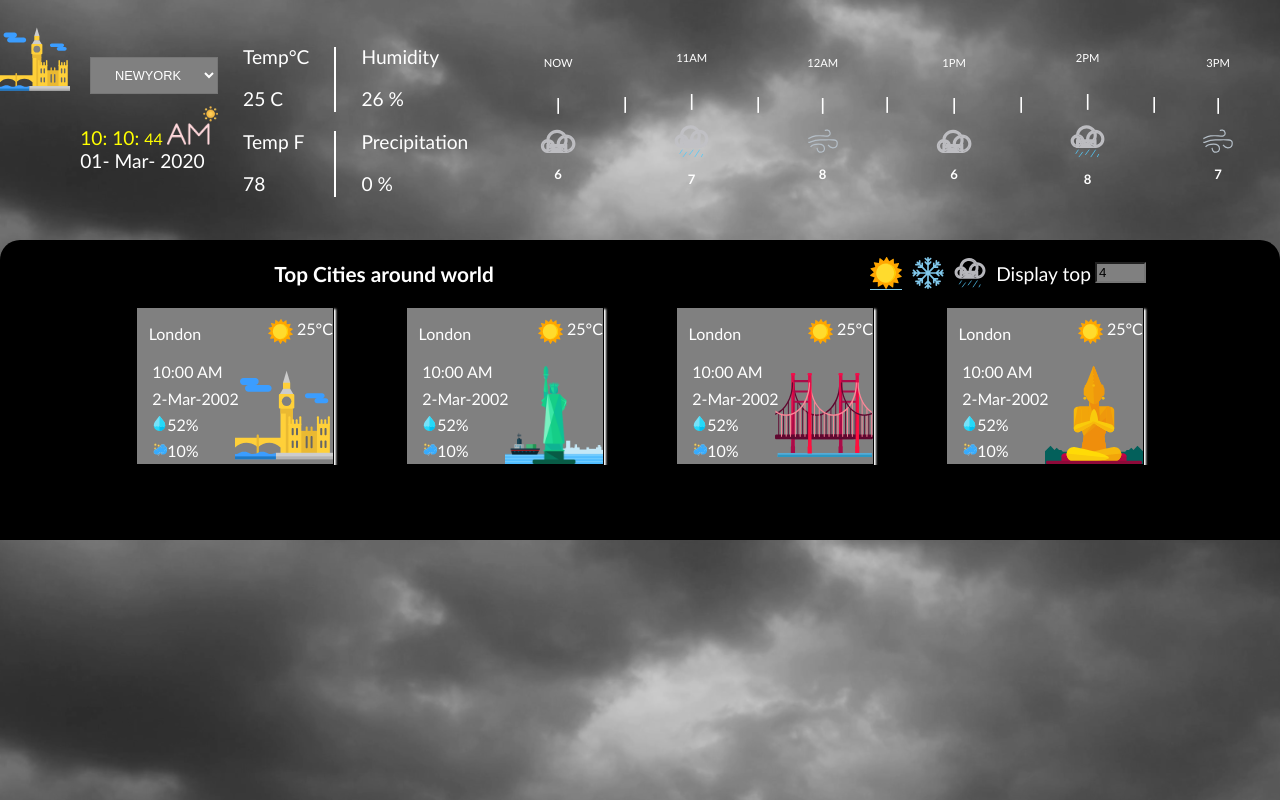
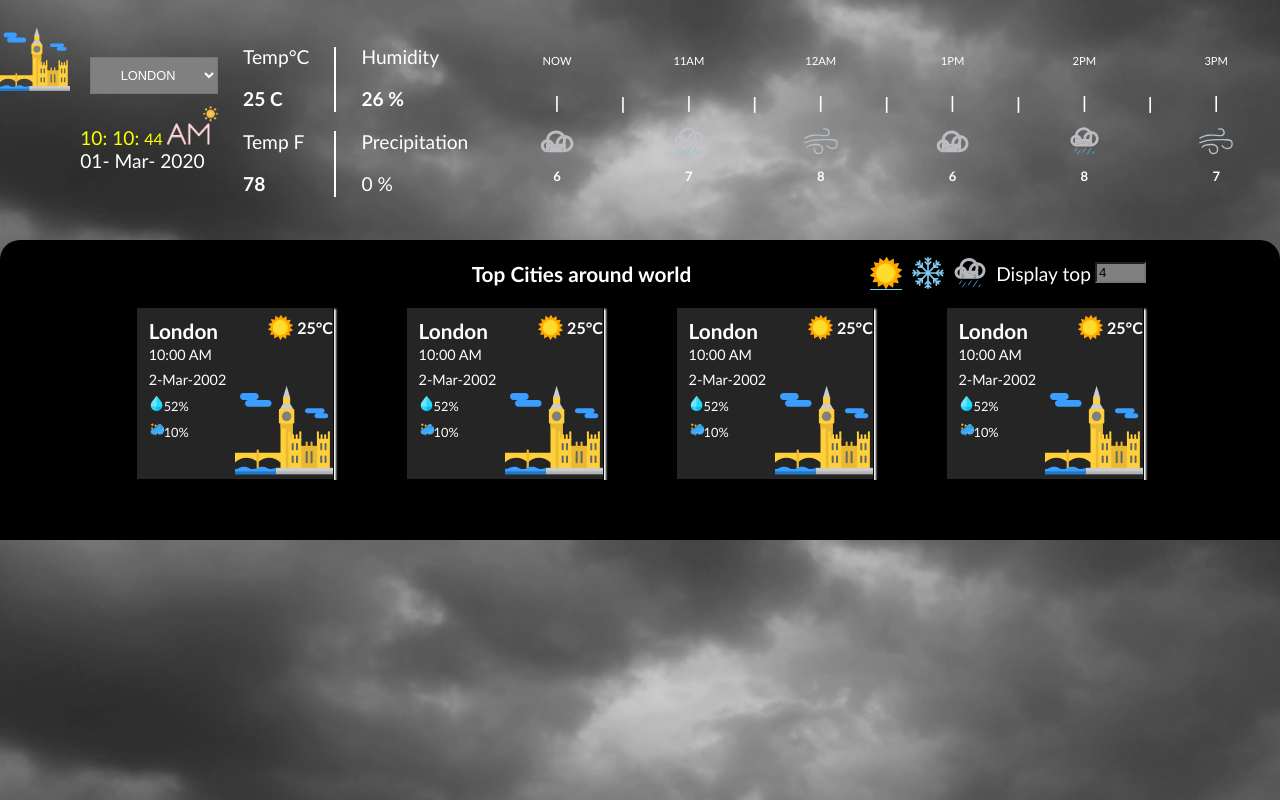
Before and after one commit to suganya27302/Weather_app, a plain HTML site: page index.html in a window 1280 px wide. Drawn offline with Linux system fonts and the light colour scheme.

Commit message:
Feature : css : Card container content update.
ID :T1002

signed-off-by: suganya natarajan <suganya.natarajan@solitontech.com

```diff
--- a/CSS/index.css
+++ b/CSS/index.css
@@ -10,6 +10,37 @@ body {
   font-family: "Gill Sans", "Gill Sans MT", Calibri, "Trebuchet MS", sans-serif;
   margin: 0%;
   padding: 0%;
+}
+.card-container {
+  display: flex;
+  height: fit-content;
+  justify-content: space-evenly;
+  min-width: 800px;
+  margin-left: 5%;
+  overflow: auto;
+  width: 90%;
+}
+.card {
+  background-color: rgb(37,37,37);
+  border: 1px solid black;
+  box-shadow: 2px 2px 2px 0px;
+  color: white;
+  display: flex;
+  flex-direction: column;
+  height: fit-content;
+  padding-left: 1%;
+  width: 16%;
+  padding-bottom: 3%;
+}
+.card-img {
+  background-image: url("../ASSETS/london.svg");
+  background-repeat: no-repeat;
+  background-position: bottom right;
+  background-size: 50%;
+}
+.card > p {
+  margin: 2%;
+  margin-left: 0;
 }
 .city-info {
   display: flex;
@@ -25,58 +56,27 @@ body {
   display: flex;
   flex-direction: column;
 }
-.card-container {
-  display: flex;
-  height: fit-content;
-  justify-content: space-evenly;
-  min-width: 800px;
-  margin-left: 5%;
-  overflow: auto;
-  width: 90%;
+.city-name
+{
+  font-size: 1.3em;
+  font-weight: bold;
+  margin-top: 10px;
+  margin-bottom: 0;
 }
-.card {
-  background-color: grey;
-  border: 1px solid black;
-  box-shadow: 2px 2px 2px 0px;
-  color: white;
-  display: flex;
-  flex-direction: column;
-  height: fit-content;
-  padding-left: 1%;
-  width: 16%;
-}
-.card-first {
-  background-image: url("../ASSETS/london.svg");
-  background-repeat: no-repeat;
-  background-position: bottom right;
-  background-size: 50%;
-}
-.card-second {
-  background-image: url("../ASSETS/newyork.png");
-  background-repeat: no-repeat;
-  background-position: bottom right;
-  background-size: 50%;
-}
-.card-third {
-  background-image: url("../ASSETS/kolkata.svg");
-  background-repeat: no-repeat;
-  background-position: bottom right;
-  background-size: 50%;
-}
-.card-fourth {
-  background-image: url("../ASSETS/bangkok.svg");
-  background-repeat: no-repeat;
-  background-position: bottom right;
-  background-size: 50%;
-}
-.card > p {
-  margin: 2%;
+#cloud-img
+{
+  width:3em;
+  height: 2.5em;
 }
 .date-style {
   color: white;
   font-size: 1.2rem;
   padding: 0%;
   margin: 0%;
+}
+.card-date
+{
+  font-size:0.9em;
 }
 .display-count {
   background-color: grey;
@@ -126,9 +126,13 @@ body {
   height: 300px;
 }
 .place-flex-1 {
-  align-items: center;
+  align-items: flex-end;
   display: flex;
   justify-content: space-between;
+}
+.rainy-temp
+{
+  font-size:0.8em;
 }
 select {
   background-color: gray;
@@ -155,6 +159,10 @@ select {
   flex-basis: 35%;
   font-size: 1.2rem;
   justify-content: space-evenly;
+}
+#temp-text
+{
+  font-weight: bold;
 }
 #time-based-line {
   color: white;
@@ -189,11 +197,12 @@ select {
 }
 .top-content {
   font-size: 1.3em;
-  flex-basis: 60%;
-  text-align: center;
+  flex-basis: 54%;
+  text-align: end;
 }
 .temp-align {
-  vertical-align: top;
+  vertical-align: super;
+  font-weight: bold;
 }
 .top-icon {
   height: 2em;
@@ -272,7 +281,7 @@ select {
   #time-based-line {
     color: white;
     font-size: 0.7em;
-    height: 64px;
+    height: 68px;
   }
   .time-color {
     font-size: 0.9rem;
@@ -286,32 +295,3 @@ select {
         display: none;
     } */
 }
-@media all and (max-width: 1000px) {
-  .middle-container {
-    overflow-x: auto;
-  }
-  #side-text {
-    font-size: 1em;
-  }
-  #sun-design {
-    height: 1.7em;
-    width: 1.7em;
-  }
-  .top-icon {
-    height: 1.7em;
-    width: 1.7em;
-  }
-  .top-content {
-    font-size: 1.2em;
-  }
-}
-@media all and (max-width: 820px) {
-  .top-content {
-    font-size: 1.1em;
-  }
-}
-@media all and (max-width: 780px) {
-  .middle-heading-flex-1 {
-    flex-shrink: 0;
-  }
-}
--- a/index.html
+++ b/index.html
@@ -12,9 +12,9 @@
       <div class="flex-ratio">
         <div class="city-info">
           <div class="city-info-flex-1">
-            <img src="../ASSETS/london.svg" id="icon" />
+            <img src="ASSETS\london.svg" id="icon" />
             <select name="cities">
-              <option value="newyork">NEWYORK</option>
+              <option value="london">LONDON</option>
               <option value="newdelhi">NEW DELHI</option>
               <option value="chennai">CHENNAI</option>
             </select>
@@ -31,10 +31,10 @@
         </div>
         <div class="temp-info">
           <div>
-            <p id="temp-color">Temp&#176;C</p>
+            <p>Temp&#176;C</p>
             <p></p>
             <p id="temp-text">25 C</p>
-            <p id="temp-color">Temp F</p>
+            <p>Temp F</p>
             <p id="temp-text">78</p>
           </div>
           <div class="line-styling">
@@ -42,10 +42,10 @@
             <div class="line"></div>
           </div>
           <div>
-            <p id="temp-color">Humidity</p>
+            <p>Humidity</p>
             <p id="temp-text">26 %</p>
             <p id="temp-color">Precipitation</p>
-            <p id="temp-text">0 %</p>
+            <p>0 %</p>
           </div>
         </div>
         <div class="time-wise-info">
@@ -107,87 +107,83 @@
       <div class="middle-heading-flex-1">
         <h3 class="top-content">Top Cities around world</h3>
         <div class="middle-heading-flex-2">
-          <img src="ASSETS\sunnyIcon.svg" alt="sunny icon" id="sun-design" />
+          <img src="ASSETS\sunnyIcon.svg" alt="sunny icon" id="sun-design"/>
           <img src="ASSETS\snowflakeIcon.svg" class="top-icon" />
           <img src="ASSETS\rainyIcon.svg" class="top-icon" />
           <div>
             <label id="side-text" for="number">Display top</label>
-            <input type="number" id="number" class="display-count" value="4" />
+            <input type="number" id="number" class="display-count" value="4"/>
           </div>
         </div>
       </div>
       <div class="card-container">
-        <div class="card card-first">
+        <div class="card card-img">
           <div class="place-flex-1">
-            <p>London</p>
+            <p class="city-name">London</p>
             <div>
               <img src="ASSETS\sunnyIcon.svg" width="25px" />
               <span class="temp-align"> 25&#176;C </span>
             </div>
           </div>
-          <p>10:00 AM</p>
-          <p>2-Mar-2002</p>
+            <p class="card-date">10:00 AM</p>
+            <p class="card-date">2-Mar-2002</p>
           <p>
             <img src="ASSETS\humidityIcon.svg" width="15px" /><span
-              class="rainy-temp"
-              >52%</span
-            >
+              class="rainy-temp">52%</span>
           </p>
-          <p><img src="ASSETS\precipitationIcon.svg" width="15px" />10%</p>
+          <p><img src="ASSETS\precipitationIcon.svg" width="15px" /><span
+            class="rainy-temp">10%</span></p>
         </div>
-        <div class="card card-second">
+        <div class="card card-img">
           <div class="place-flex-1">
-            <p>London</p>
+            <p class="city-name">London</p>
             <div>
               <img src="ASSETS\sunnyIcon.svg" width="25px" />
               <span class="temp-align"> 25&#176;C </span>
             </div>
           </div>
-          <p>10:00 AM</p>
-          <p>2-Mar-2002</p>
+            <p class="card-date">10:00 AM</p>
+            <p class="card-date">2-Mar-2002</p>
           <p>
             <img src="ASSETS\humidityIcon.svg" width="15px" /><span
-              class="rainy-temp"
-              >52%</span
-            >
+              class="rainy-temp">52%</span>
           </p>
-          <p><img src="ASSETS\precipitationIcon.svg" width="15px" />10%</p>
+          <p><img src="ASSETS\precipitationIcon.svg" width="15px" /><span
+            class="rainy-temp">10%</span></p>
         </div>
-        <div class="card card-third">
+        <div class="card card-img">
           <div class="place-flex-1">
-            <p>London</p>
+            <p class="city-name">London</p>
             <div>
               <img src="ASSETS\sunnyIcon.svg" width="25px" />
               <span class="temp-align"> 25&#176;C </span>
             </div>
           </div>
-          <p>10:00 AM</p>
-          <p>2-Mar-2002</p>
+            <p class="card-date">10:00 AM</p>
+            <p class="card-date">2-Mar-2002</p>
           <p>
             <img src="ASSETS\humidityIcon.svg" width="15px" /><span
-              class="rainy-temp"
-              >52%</span
-            >
+              class="rainy-temp">52%</span>
           </p>
-          <p><img src="ASSETS\precipitationIcon.svg" width="15px" />10%</p>
+          <p><img src="ASSETS\precipitationIcon.svg" width="15px" /><span
+            class="rainy-temp">10%</span></p>
         </div>
-        <div class="card card-fourth">
+        <div class="card card-img">
           <div class="place-flex-1">
-            <p>London</p>
+            <p class="city-name">London</p>
             <div>
               <img src="ASSETS\sunnyIcon.svg" width="25px" />
               <span class="temp-align"> 25&#176;C </span>
             </div>
           </div>
-          <p>10:00 AM</p>
-          <p>2-Mar-2002</p>
+            <p class="card-date">10:00 AM</p>
+            <p class="card-date">2-Mar-2002</p>
           <p>
             <img src="ASSETS\humidityIcon.svg" width="15px" /><span
-              class="rainy-temp"
-              >52%</span
-            >
+              class="rainy-temp">52%</span>
           </p>
-          <p><img src="ASSETS\precipitationIcon.svg" width="15px" />10%</p>
+          <p><img src="ASSETS\precipitationIcon.svg" width="15px" /><span
+            class="rainy-temp">10%</span></p>
         </div>
       </div>
     </section>
```
